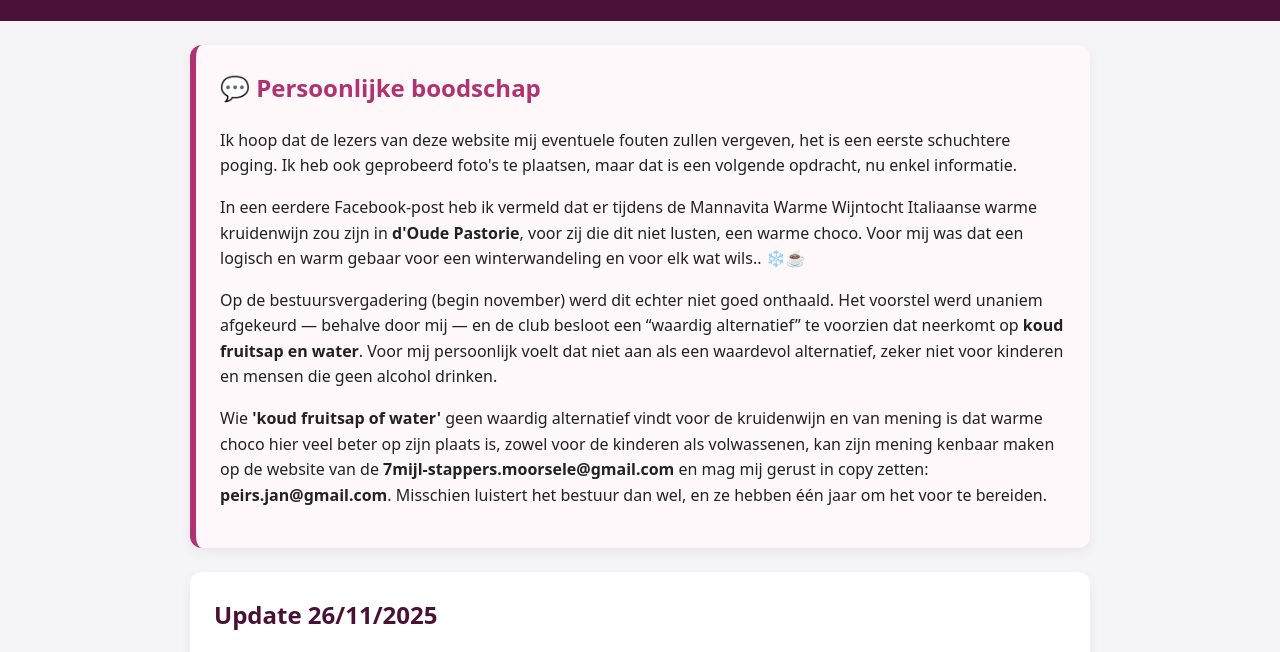
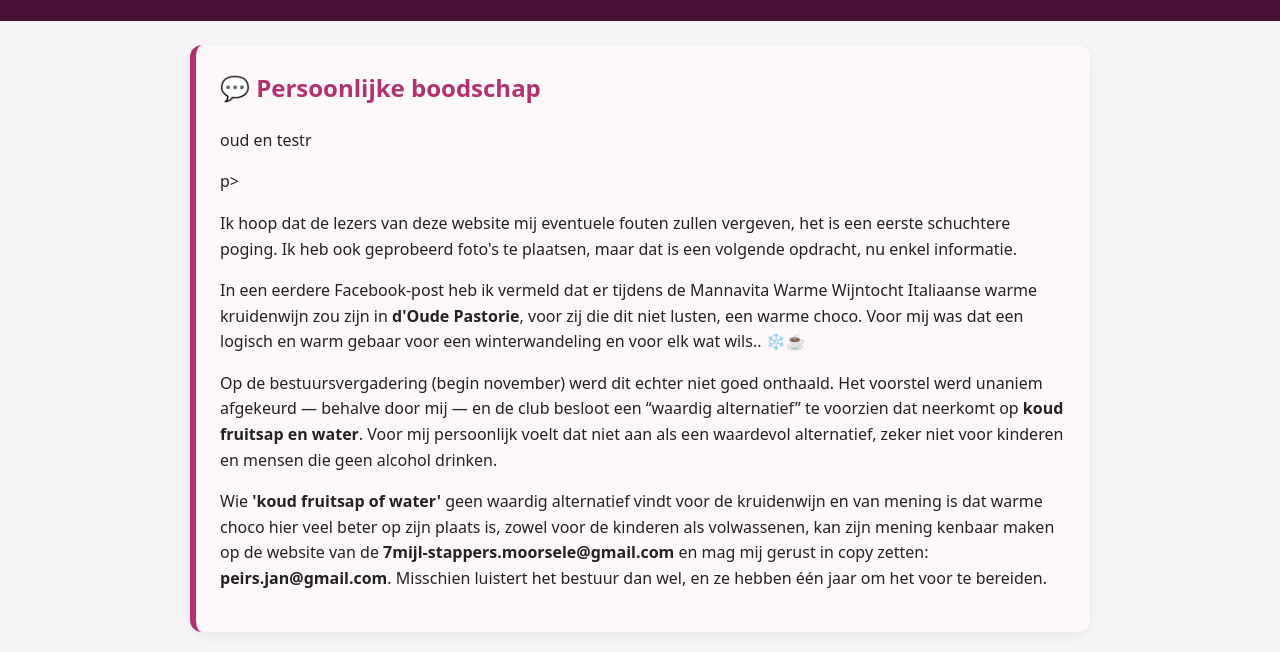
Before and after one commit to zwozwedra/zwozwedra-hvk.github.io, a plain HTML site: page index.html in a window 1280 px wide. Shown: the part 112-764 px from the top of the page. Drawn offline with Linux system fonts and the light colour scheme.

Commit message:
Update index.html

```diff
--- a/index.html
+++ b/index.html
@@ -90,6 +90,8 @@
 
  <section class="card" style="border-left: 6px solid #b13270; background: #fff8fb;">
     <h2 style="color:#b13270;">💬 Persoonlijke boodschap</h2>
+
+   <p>oud en testr</p>p>
 
     <p>Ik hoop dat de lezers van deze website mij eventuele fouten zullen vergeven, het is een eerste schuchtere poging. Ik heb ook geprobeerd foto's te plaatsen, maar dat is een volgende opdracht, nu enkel informatie.</p>
 
```
